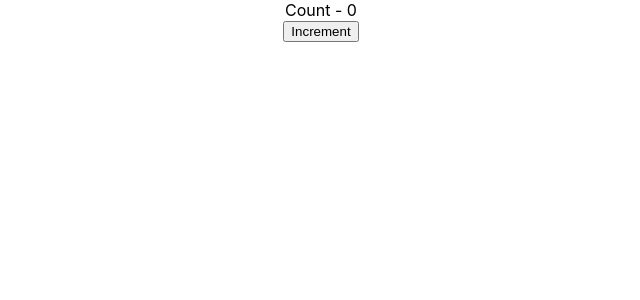
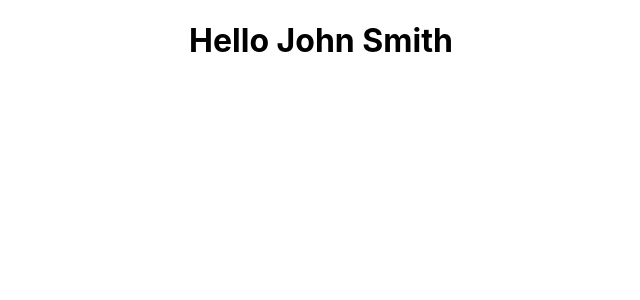
Before and after one commit to harishtm/ReactLearning, a React (Create React App) app in the folder hello-world/: page / in a window 1280 px wide. Shown: the top 300 px of the page, without its empty margins (319-959 px from the left). Built offline with nearby package versions, Linux system fonts and the light colour scheme.

Commit message:
Understanding destructuring props - functional component

```diff
--- a/hello-world/src/App.js
+++ b/hello-world/src/App.js
@@ -6,7 +6,8 @@ import { WelcomeMessage } from './components/Welcome';
 import Hello from './components/Hello';
 import { GreetMessage, EmployeeGreet } from './components/GreetWithName';
 import Message from './components/Message';
-import Counter from './components/Counter'
+import Counter from './components/Counter';
+import DestructureProps from './components/DestructuringPropsDemo';
 
 
 function App() {
@@ -31,7 +32,9 @@ function App() {
 
       {/* <Message/> */}
 
-      <Counter/>
+      {/* <Counter/> */}
+
+      <DestructureProps fname="John" lname="Smith"/>
 
     </div>
   );
--- /dev/null
+++ b/hello-world/src/components/DestructuringPropsDemo.js
@@ -0,0 +1,34 @@
+import React from 'react';
+
+/*
+    Understanding destructuring props
+
+    There are two ways to destructure props in a functional component
+    1. In the function parameter
+    2. In the function body
+
+*/
+
+/*
+
+const DestructureProps = ({fname, lname}) => {
+    return (
+        <div>
+            <h1> Hello {fname} {lname}</h1>
+        </div>
+    )
+}
+
+*/
+
+const DestructureProps = props => {
+    const {fname, lname} = props;
+    return (
+        <div>
+            <h1> Hello {fname} {lname}</h1>
+        </div>
+    )
+}
+
+
+export default DestructureProps;
```
